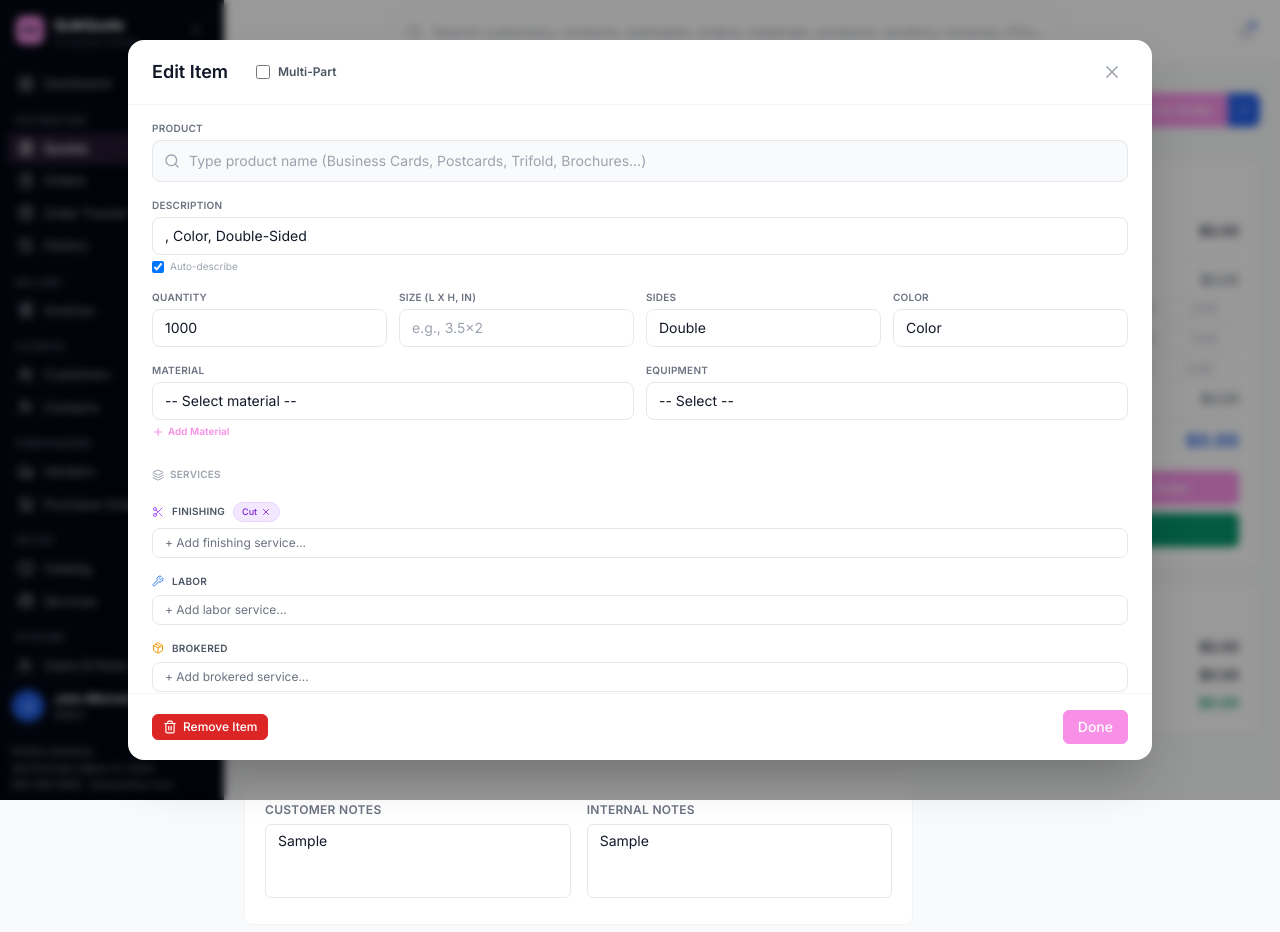
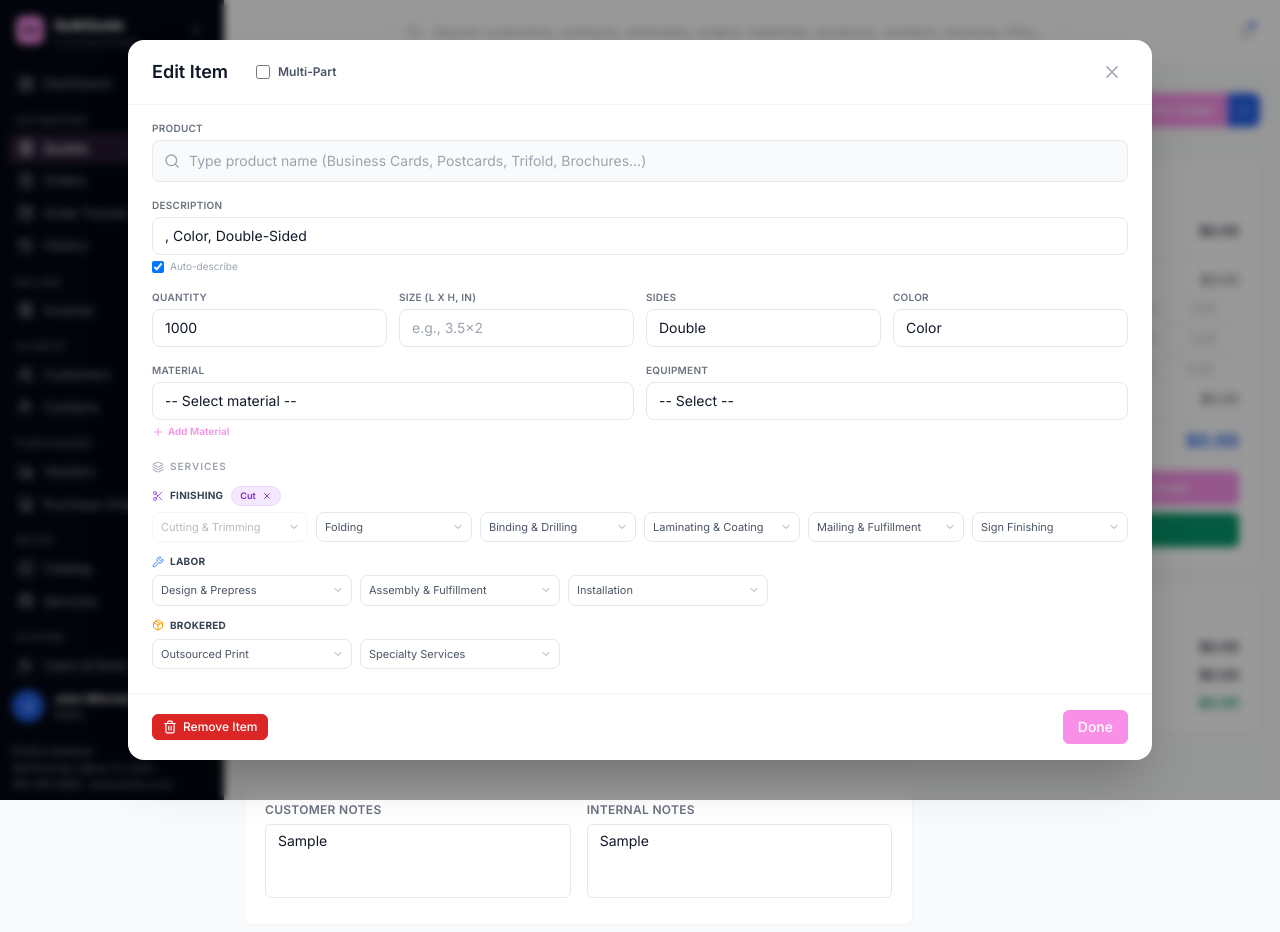
Before and after one commit to jorfdz/QuickQuote, a React (Vite) app: page /quotes/new in a window 1280 px wide. Both pictures are taken after typing "Sample", "Sample", "2020-01-15", "Sample", "Sample" into the empty fields and a click on the button "Add Item". Shown: the top 932 px of the page. Built offline with nearby package versions, Linux system fonts and the light colour scheme.

Commit message:
Update QuoteBuilder.tsx

```diff
--- a/src/pages/Quotes/QuoteBuilder.tsx
+++ b/src/pages/Quotes/QuoteBuilder.tsx
@@ -1847,34 +1847,54 @@ const ProductEditModal: React.FC<ProductEditModalProps> = ({
               )}
 
               {/* ═══ SERVICES ═════════════════════════════════════════ */}
-              <div className="text-[10px] font-semibold text-gray-400 uppercase tracking-wide pt-3 pb-1 flex items-center gap-1.5">
-                <Layers className="w-3 h-3" /> Services
+              <div className="space-y-3 pt-1">
+                {/* Section label */}
+                <div className="flex items-center gap-1.5">
+                  <Layers className="w-3 h-3 text-gray-400" />
+                  <span className="text-[10px] font-semibold text-gray-400 uppercase tracking-widest">Services</span>
                 </div>
 
                 {/* ── FINISHING ─────────────────────────────────────────── */}
-              <div>
-                <div className="flex items-center gap-2 mb-1.5 flex-wrap">
-                  <Scissors className="w-3 h-3 text-purple-500 flex-shrink-0" />
-                  <span className="text-[10px] font-semibold text-gray-600 uppercase tracking-wide">Finishing</span>
+                <div className="space-y-1.5">
+                  {/* Label row + selected pills */}
+                  <div className="flex items-center gap-2 flex-wrap">
+                    <div className="flex items-center gap-1.5 flex-shrink-0">
+                      <Scissors className="w-3 h-3 text-purple-500" />
+                      <span className="text-[10px] font-bold text-gray-700 uppercase tracking-wide">Finishing</span>
+                    </div>
                     {selectedFinishingIds.map(id => {
                       const svc = finishing.find(f => f.id === id);
                       return svc ? (
-                      <span key={id} className="inline-flex items-center gap-1 px-2 py-0.5 rounded-full text-[9px] font-medium bg-purple-100 text-purple-700 border border-purple-200">
+                        <span key={id} className="inline-flex items-center gap-1 px-2 py-0.5 rounded-full text-[9px] font-semibold bg-purple-100 text-purple-700 border border-purple-200">
                           {svc.name}
-                        <button onClick={() => {
+                          <button
+                            type="button"
+                            onClick={() => {
                               const nextIds = selectedFinishingIds.filter(x => x !== id);
                               setSelectedFinishingIds(nextIds);
-                          const selectedServices = finishing.filter(f => nextIds.includes(f.id));
+                              const sel = finishing.filter(f => nextIds.includes(f.id));
                               onUpdatePricing({
-                            cuttingEnabled: selectedServices.some(f => f.name === 'Cut'),
-                            foldingType: selectedServices.find(f => f.finishingGroupIds?.includes('fg2'))?.name || '',
-                            drillingType: selectedServices.find(f => f.finishingGroupIds?.includes('fg3'))?.name || '',
+                                cuttingEnabled: sel.some(f => f.name === 'Cut'),
+                                foldingType: sel.find(f => f.finishingGroupIds?.includes('fg2'))?.name || '',
+                                drillingType: sel.find(f => f.finishingGroupIds?.includes('fg3'))?.name || '',
                               });
-                        }} className="hover:text-purple-900"><X className="w-2.5 h-2.5" /></button>
+                            }}
+                            className="hover:text-purple-900 ml-0.5"
+                          >
+                            <X className="w-2.5 h-2.5" />
+                          </button>
                         </span>
                       ) : null;
                     })}
                   </div>
+
+                  {/* One dropdown per finishing group — side by side */}
+                  {groupedFinishing.length > 0 && (
+                    <div className="flex flex-wrap gap-2">
+                      {groupedFinishing.map(({ group, services }) => {
+                        const available = services.filter(s => !selectedFinishingIds.includes(s.id));
+                        return (
+                          <div key={group.id} className="relative min-w-[140px] max-w-[200px] flex-1">
                             <select
                               value=""
                               onChange={e => {
@@ -1882,99 +1902,121 @@ const ProductEditModal: React.FC<ProductEditModalProps> = ({
                                 trackInteraction();
                                 const nextIds = [...selectedFinishingIds, e.target.value];
                                 setSelectedFinishingIds(nextIds);
-                    const selectedServices = finishing.filter(f => nextIds.includes(f.id));
+                                const sel = finishing.filter(f => nextIds.includes(f.id));
                                 onUpdatePricing({
-                      cuttingEnabled: selectedServices.some(f => f.name === 'Cut'),
-                      foldingType: selectedServices.find(f => f.finishingGroupIds?.includes('fg2'))?.name || '',
-                      drillingType: selectedServices.find(f => f.finishingGroupIds?.includes('fg3'))?.name || '',
+                                  cuttingEnabled: sel.some(f => f.name === 'Cut'),
+                                  foldingType: sel.find(f => f.finishingGroupIds?.includes('fg2'))?.name || '',
+                                  drillingType: sel.find(f => f.finishingGroupIds?.includes('fg3'))?.name || '',
                                 });
                               }}
-                  className="w-full px-3 py-1.5 text-xs bg-white border border-gray-200 rounded-lg focus:outline-none focus:ring-1 focus:ring-[#F890E7] appearance-none text-gray-500"
+                              disabled={available.length === 0}
+                              className="w-full pl-2 pr-7 py-1.5 text-[11px] bg-white border border-gray-200 rounded-lg focus:outline-none focus:ring-1 focus:ring-purple-300 appearance-none text-gray-600 disabled:opacity-40 disabled:cursor-not-allowed hover:border-purple-300 transition-colors cursor-pointer"
                             >
-                  <option value="">+ Add finishing service...</option>
-                  {groupedFinishing.map(({ group, services }) => (
-                    <optgroup key={group.id} label={group.name}>
-                      {services.filter(s => !selectedFinishingIds.includes(s.id)).map(s => (
+                              <option value="">{group.name}</option>
+                              {available.map(s => (
                                 <option key={s.id} value={s.id}>{s.name}</option>
                               ))}
-                    </optgroup>
-                  ))}
                             </select>
+                            <ChevronDown className="absolute right-2 top-1/2 -translate-y-1/2 w-3 h-3 text-gray-400 pointer-events-none" />
+                          </div>
+                        );
+                      })}
+                    </div>
+                  )}
                 </div>
 
                 {/* ── LABOR ─────────────────────────────────────────────── */}
                 {pricing.labor.length > 0 && (
-                <div>
-                  <div className="flex items-center gap-2 mb-1.5 flex-wrap">
-                    <Wrench className="w-3 h-3 text-blue-500 flex-shrink-0" />
-                    <span className="text-[10px] font-semibold text-gray-600 uppercase tracking-wide">Labor</span>
+                  <div className="space-y-1.5">
+                    <div className="flex items-center gap-2 flex-wrap">
+                      <div className="flex items-center gap-1.5 flex-shrink-0">
+                        <Wrench className="w-3 h-3 text-blue-500" />
+                        <span className="text-[10px] font-bold text-gray-700 uppercase tracking-wide">Labor</span>
+                      </div>
                       {selectedLaborIds.map(id => {
                         const svc = pricing.labor.find(l => l.id === id);
                         return svc ? (
-                        <span key={id} className="inline-flex items-center gap-1 px-2 py-0.5 rounded-full text-[9px] font-medium bg-blue-100 text-blue-700 border border-blue-200">
+                          <span key={id} className="inline-flex items-center gap-1 px-2 py-0.5 rounded-full text-[9px] font-semibold bg-blue-100 text-blue-700 border border-blue-200">
                             {svc.name}
-                          <button onClick={() => setSelectedLaborIds(prev => prev.filter(x => x !== id))} className="hover:text-blue-900"><X className="w-2.5 h-2.5" /></button>
+                            <button type="button" onClick={() => setSelectedLaborIds(prev => prev.filter(x => x !== id))} className="hover:text-blue-900 ml-0.5">
+                              <X className="w-2.5 h-2.5" />
+                            </button>
                           </span>
                         ) : null;
                       })}
                     </div>
+
+                    {/* One dropdown per labor group */}
+                    {pricing.laborGroups.length > 0 && (
+                      <div className="flex flex-wrap gap-2">
+                        {pricing.laborGroups.map(lg => {
+                          const available = pricing.labor.filter(l => l.laborGroupIds?.includes(lg.id) && !selectedLaborIds.includes(l.id));
+                          return (
+                            <div key={lg.id} className="relative min-w-[140px] max-w-[200px] flex-1">
                               <select
                                 value=""
                                 onChange={e => { if (e.target.value) { trackInteraction(); setSelectedLaborIds(prev => [...prev, e.target.value]); } }}
-                    className="w-full px-3 py-1.5 text-xs bg-white border border-gray-200 rounded-lg focus:outline-none focus:ring-1 focus:ring-[#F890E7] appearance-none text-gray-500"
+                                disabled={available.length === 0}
+                                className="w-full pl-2 pr-7 py-1.5 text-[11px] bg-white border border-gray-200 rounded-lg focus:outline-none focus:ring-1 focus:ring-blue-300 appearance-none text-gray-600 disabled:opacity-40 disabled:cursor-not-allowed hover:border-blue-300 transition-colors cursor-pointer"
                               >
-                    <option value="">+ Add labor service...</option>
-                    {pricing.laborGroups.map(lg => {
-                      const services = pricing.labor.filter(l => l.laborGroupIds?.includes(lg.id) && !selectedLaborIds.includes(l.id));
-                      return services.length > 0 ? (
-                        <optgroup key={lg.id} label={lg.name}>
-                          {services.map(s => <option key={s.id} value={s.id}>{s.name}</option>)}
-                        </optgroup>
-                      ) : null;
+                                <option value="">{lg.name}</option>
+                                {available.map(s => <option key={s.id} value={s.id}>{s.name}</option>)}
+                              </select>
+                              <ChevronDown className="absolute right-2 top-1/2 -translate-y-1/2 w-3 h-3 text-gray-400 pointer-events-none" />
+                            </div>
+                          );
                         })}
-                    {pricing.labor.filter(l => (!l.laborGroupIds || l.laborGroupIds.length === 0) && !selectedLaborIds.includes(l.id)).map(s => (
-                      <option key={s.id} value={s.id}>{s.name}</option>
-                    ))}
-                  </select>
+                      </div>
+                    )}
                   </div>
                 )}
 
                 {/* ── BROKERED ──────────────────────────────────────────── */}
                 {pricing.brokered.length > 0 && (
-                <div>
-                  <div className="flex items-center gap-2 mb-1.5 flex-wrap">
-                    <Package className="w-3 h-3 text-amber-500 flex-shrink-0" />
-                    <span className="text-[10px] font-semibold text-gray-600 uppercase tracking-wide">Brokered</span>
+                  <div className="space-y-1.5">
+                    <div className="flex items-center gap-2 flex-wrap">
+                      <div className="flex items-center gap-1.5 flex-shrink-0">
+                        <Package className="w-3 h-3 text-amber-500" />
+                        <span className="text-[10px] font-bold text-gray-700 uppercase tracking-wide">Brokered</span>
+                      </div>
                       {selectedBrokeredIds.map(id => {
                         const svc = pricing.brokered.find(b => b.id === id);
                         return svc ? (
-                        <span key={id} className="inline-flex items-center gap-1 px-2 py-0.5 rounded-full text-[9px] font-medium bg-amber-100 text-amber-700 border border-amber-200">
+                          <span key={id} className="inline-flex items-center gap-1 px-2 py-0.5 rounded-full text-[9px] font-semibold bg-amber-100 text-amber-700 border border-amber-200">
                             {svc.name}
-                          <button onClick={() => setSelectedBrokeredIds(prev => prev.filter(x => x !== id))} className="hover:text-amber-900"><X className="w-2.5 h-2.5" /></button>
+                            <button type="button" onClick={() => setSelectedBrokeredIds(prev => prev.filter(x => x !== id))} className="hover:text-amber-900 ml-0.5">
+                              <X className="w-2.5 h-2.5" />
+                            </button>
                           </span>
                         ) : null;
                       })}
                     </div>
+
+                    {/* One dropdown per brokered group */}
+                    {pricing.brokeredGroups.length > 0 && (
+                      <div className="flex flex-wrap gap-2">
+                        {pricing.brokeredGroups.map(bg => {
+                          const available = pricing.brokered.filter(b => b.brokeredGroupIds?.includes(bg.id) && !selectedBrokeredIds.includes(b.id));
+                          return (
+                            <div key={bg.id} className="relative min-w-[140px] max-w-[200px] flex-1">
                               <select
                                 value=""
                                 onChange={e => { if (e.target.value) { trackInteraction(); setSelectedBrokeredIds(prev => [...prev, e.target.value]); } }}
-                    className="w-full px-3 py-1.5 text-xs bg-white border border-gray-200 rounded-lg focus:outline-none focus:ring-1 focus:ring-[#F890E7] appearance-none text-gray-500"
+                                disabled={available.length === 0}
+                                className="w-full pl-2 pr-7 py-1.5 text-[11px] bg-white border border-gray-200 rounded-lg focus:outline-none focus:ring-1 focus:ring-amber-300 appearance-none text-gray-600 disabled:opacity-40 disabled:cursor-not-allowed hover:border-amber-300 transition-colors cursor-pointer"
                               >
-                    <option value="">+ Add brokered service...</option>
-                    {pricing.brokeredGroups.map(bg => {
-                      const services = pricing.brokered.filter(b => b.brokeredGroupIds?.includes(bg.id) && !selectedBrokeredIds.includes(b.id));
-                      return services.length > 0 ? (
-                        <optgroup key={bg.id} label={bg.name}>
-                          {services.map(s => <option key={s.id} value={s.id}>{s.name}</option>)}
-                        </optgroup>
-                      ) : null;
+                                <option value="">{bg.name}</option>
+                                {available.map(s => <option key={s.id} value={s.id}>{s.name}</option>)}
+                              </select>
+                              <ChevronDown className="absolute right-2 top-1/2 -translate-y-1/2 w-3 h-3 text-gray-400 pointer-events-none" />
+                            </div>
+                          );
                         })}
-                    {pricing.brokered.filter(b => (!b.brokeredGroupIds || b.brokeredGroupIds.length === 0) && !selectedBrokeredIds.includes(b.id)).map(s => (
-                      <option key={s.id} value={s.id}>{s.name}</option>
-                    ))}
-                  </select>
-                </div>
-              )}
+                      </div>
+                    )}
+                  </div>
+                )}
+              </div>
 
               {/* ── Multi-Quantity Price Table ────────────────────────── */}
               {isMultiQty && multiQtyPricing.length > 0 && (
```
Lines whose indentation alone changed are shown as unchanged.
